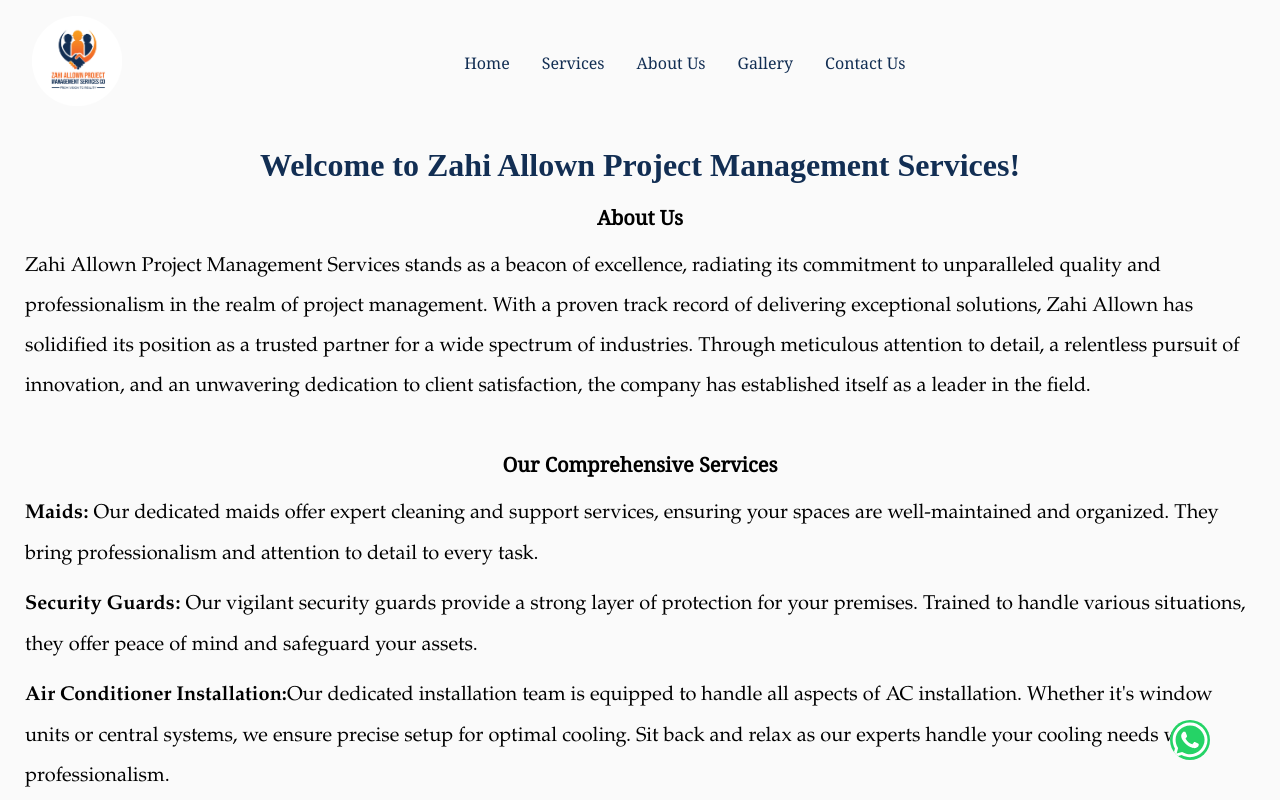
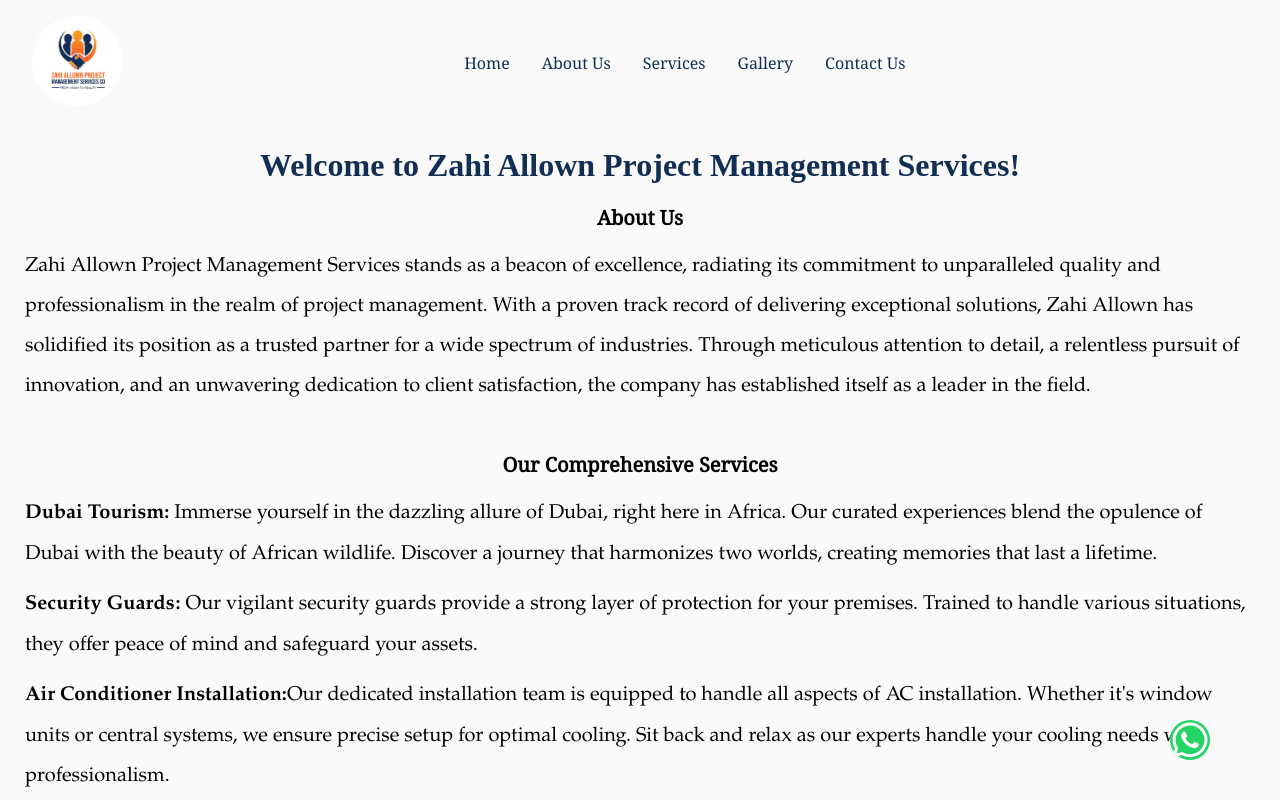
Before and after one commit to dkabagambe/zahiallownproject, a React (Create React App) app: page /about in a window 1280 px wide. Shown: the top 800 px of the page. Built offline with nearby package versions, Linux system fonts and the light colour scheme.

Commit message:
Website: zahiallown.com

```diff
--- a/src/App.js
+++ b/src/App.js
@@ -16,8 +16,8 @@
         <Navbar />
         <Routes>
           <Route path="/" element={<Home />} />
+          <Route path="/about" element={<AboutUs />} />
           <Route path="/services" element={<Services />} />
-          <Route path="/about" element={<AboutUs />} />
           <Route path="/gallery" element={<Gallery />} />
           <Route path="/contact" element={<Contact />} />
           {/* <Route path="/clients" element={<Clients />} />
--- a/src/components/Navbar.js
+++ b/src/components/Navbar.js
@@ -21,8 +21,8 @@
         </div>
         <div className="App__navbar-links">
           <Link to="/">Home</Link>
+          <Link to="/about">About Us</Link>
           <Link to="/services">Services</Link>
-          <Link to="/about">About Us</Link>
           <Link to="/gallery">Gallery</Link>
           <Link to="/contact">Contact Us</Link>
         </div>
@@ -44,8 +44,8 @@
                 onClick={() => setToggleMenu(false)}
               />
               <Link to="">Home</Link>
+              <Link to="/about">About Us</Link>
               <Link to="/services">Services</Link>
-              <Link to="/about">About Us</Link>
               <Link to="/gallery">Gallery</Link>
               <Link to="/contact">Contact Us</Link>
             </div>
--- a/src/components/Service.js
+++ b/src/components/Service.js
@@ -10,6 +10,7 @@
   FaTruck,
   FaFemale,
   FaMale,
+  FaSuitcase,
 } from "react-icons/fa";
 import "../styles/Services.css";
 
@@ -18,6 +19,7 @@
   "Helpers at Sites": FaBuilding,
   "Sales Personnels": FaClipboard,
   Technicians: FaWrench,
+  "Dubai Tourism": FaSuitcase,
   Cleaners: FaCar,
   "Hotel Booking": FaHotel,
   Driving: FaTruck,
--- a/src/pages/AboutUs.js
+++ b/src/pages/AboutUs.js
@@ -25,10 +25,11 @@
           <ul className="list">
             <li>
               <p>
-                <strong>Maids:</strong> Our dedicated maids offer expert
-                cleaning and support services, ensuring your spaces are
-                well-maintained and organized. They bring professionalism and
-                attention to detail to every task.
+                <strong>Dubai Tourism:</strong> Immerse yourself in the dazzling
+                allure of Dubai, right here in Africa. Our curated experiences
+                blend the opulence of Dubai with the beauty of African wildlife.
+                Discover a journey that harmonizes two worlds, creating memories
+                that last a lifetime.
               </p>
             </li>
             <li>
--- a/src/pages/Services.js
+++ b/src/pages/Services.js
@@ -23,6 +23,12 @@
     description:
       "Experience hassle-free Air Conditioner installation by our skilled technicians. Stay comfortable indoors with our efficient service. Book now for a prompt and professional setup. Your cooling needs are our priority.",
     videoUrl: "https://www.youtube.com/embed/q1eynPGZAHo?controls=0",
+  },
+  {
+    serviceName: "Dubai Tourism",
+    description:
+      "Immerse yourself in the captivating fusion of Dubai's vibrancy and the enchanting African wildlife. Our exceptional combination seamlessly bridges the gap between the essence of Dubai and the natural world, resulting in an extraordinary and indelible journey. Encounter the unparalleled charm of Dubai while being surrounded by the untamed beauty of African landscapes, forging a remarkable and unforgettable adventure that harmoniously marries urban excitement with the serenity of nature.",
+    videoUrl: "https://www.youtube.com/embed/M32JRrVoVhQ?controls=0&showinfo=0",
   },
   {
     serviceName: "Helpers at Sites",
```
